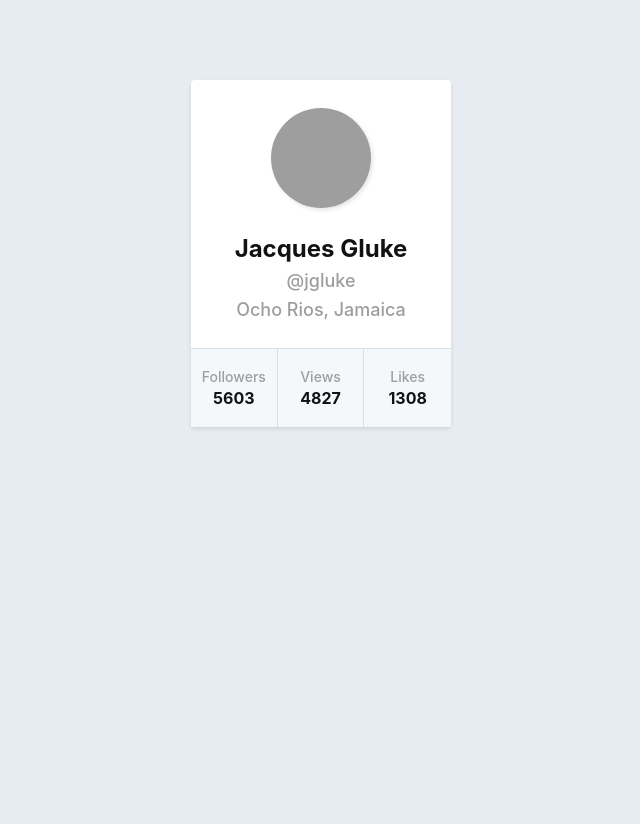
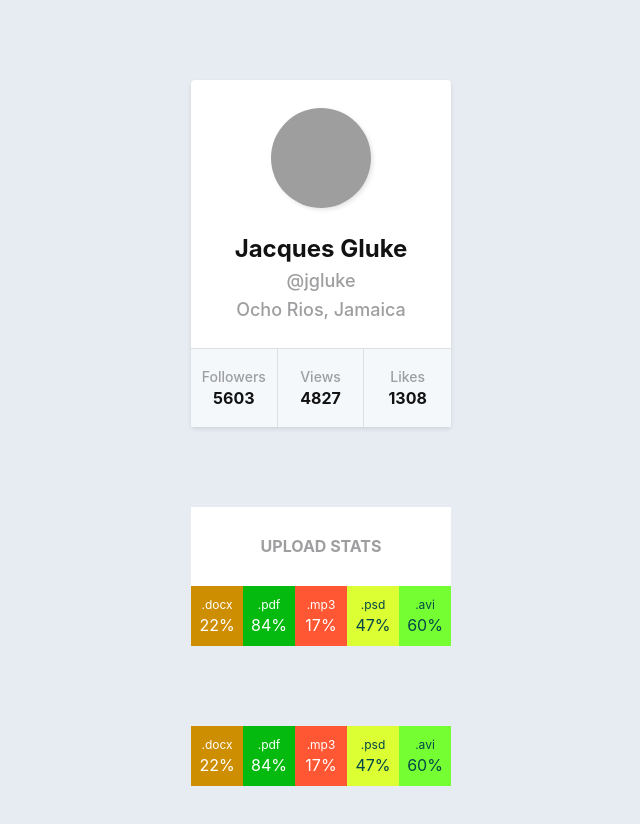
Before and after one commit to em0nti-goit/goit-react-hw-01-components, a React (Create React App) app: page / in a window 1280 px wide. Shown: the top 824 px of the page, without its empty margins (319-959 px from the left). Before the commit the page ends 800 px from the top, so only its background shows below. Built offline with nearby package versions, Linux system fonts and the light colour scheme; grey boxes are pictures that could not be loaded.

Commit message:
add statistics component

```diff
--- a/src/components/App.jsx
+++ b/src/components/App.jsx
@@ -1,6 +1,14 @@
 import user from 'data/user.json';
-import { Profile } from './profile/Profile';
+import data from 'data/data.json';
+import { Profile } from './Profile/Profile';
+import { Statistics } from './Statistics/Statistics';
 
 export const App = () => {
-  return <Profile {...user} />;
+  return (
+    <>
+      <Profile {...user} />
+      <Statistics stats={data} title="Upload stats" />
+      <Statistics stats={data} />
+    </>
+  );
 };
--- /dev/null
+++ b/src/components/Statistics/Statistics.jsx
@@ -0,0 +1,46 @@
+import PropsType from 'prop-types';
+import scss from './Statistics.module.scss';
+
+export const Statistics = ({ stats, title = null }) => {
+  return (
+    <section className={scss.statistics}>
+      {title ? <h2 className={scss.title}>{title}</h2> : null}
+
+      <ul className={scss.list}>
+        {stats.map(item => {
+          const colorClass = setColorClass(item.percentage);
+          return (
+            <li key={item.id} className={`${scss.item} ${colorClass}`}>
+              <span className={scss.label}>{item.label}</span>
+              <span className={scss.percentage}>{item.percentage}</span>
+            </li>
+          );
+        })}
+      </ul>
+    </section>
+  );
+};
+
+Statistics.propTypes = {
+  data: PropsType.arrayOf(
+    PropsType.shape({
+      id: PropsType.string.isRequired,
+      label: PropsType.string.isRequired,
+      percentage: PropsType.number.isRequired,
+    })
+  ),
+  title: PropsType.string,
+};
+
+function setColorClass(percentage) {
+  const classes = [
+    scss.item_0,
+    scss.item_20,
+    scss.item_40,
+    scss.item_60,
+    scss.item_80,
+  ];
+  let index = Math.floor(percentage / 20);
+  index = index >= 0 && index <= 5 ? index : 0; // Ensures the index is within the array bounds
+  return classes[index];
+}
--- /dev/null
+++ b/src/components/Statistics/Statistics.module.scss
@@ -0,0 +1,72 @@
+.statistics {
+  width: 260px;
+
+  background-color: white;
+}
+
+.title {
+  font-size: 16px;
+  font-weight: 700;
+  text-transform: uppercase;
+  color: #9e9ea1;
+
+  text-align: center;
+
+  padding-top: 30px;
+  padding-bottom: 30px;
+}
+
+.list {
+  list-style: none;
+
+  display: flex;
+  width: 100%;
+}
+
+.item {
+  display: flex;
+  flex-direction: column;
+  align-items: center;
+  flex-basis: calc(100% / 5);
+  row-gap: 4px;
+
+  padding-top: 12px;
+  padding-bottom: 12px;
+
+  color: white;
+  background-color: #05ba0e;
+
+  &_0 {
+    background-color: #ff5733;
+  }
+
+  &_20 {
+    background-color: #ce8e02;
+  }
+
+  &_40 {
+    background-color: #dbff33;
+    color: rgb(3, 70, 72);
+  }
+
+  &_60 {
+    background-color: #75ff33;
+    color: rgb(3, 70, 72);
+  }
+
+  &_80 {
+    background-color: #05ba0e;
+  }
+}
+
+.label {
+  font-size: 12px;
+}
+
+.percentage {
+  font-size: 16px;
+
+  &::after {
+    content: "%";
+  }
+}
--- /dev/null
+++ b/src/data/data.json
@@ -0,0 +1,7 @@
+[
+  { "id": "id-1", "label": ".docx", "percentage": 22 },
+  { "id": "id-2", "label": ".pdf", "percentage": 84 },
+  { "id": "id-3", "label": ".mp3", "percentage": 17 },
+  { "id": "id-4", "label": ".psd", "percentage": 47 },
+  { "id": "id-5", "label": ".avi", "percentage": 60 }
+]
--- a/src/index.scss
+++ b/src/index.scss
@@ -1,7 +1,9 @@
 @import '../node_modules/modern-normalize/modern-normalize.css';
 
 ul,
-p {
+p,
+h1,
+h2 {
   margin: 0;
   padding: 0;
 }
@@ -15,17 +17,20 @@ body {
   -moz-osx-font-smoothing: grayscale;
 
   background-color: #e7ecf2;
-
-  display: flex;
-  width: 100vw;
-  flex-direction: column;
-  align-items: center;
-
-  margin: auto;
-  padding-top: 80px;
 }
 
 code {
   font-family: source-code-pro, Menlo, Monaco, Consolas, 'Courier New',
     monospace;
 }
+
+div#root {
+  display: flex;
+  width: 100vw;
+  flex-direction: column;
+  align-items: center;
+  row-gap: 80px;
+
+  margin: auto;
+  padding: 80px;
+}
```
Also changed, not shown: src/components/profile/Profile.jsx (+9 -0 lines), src/components/stats/Stats.jsx (+7 -0 lines).
